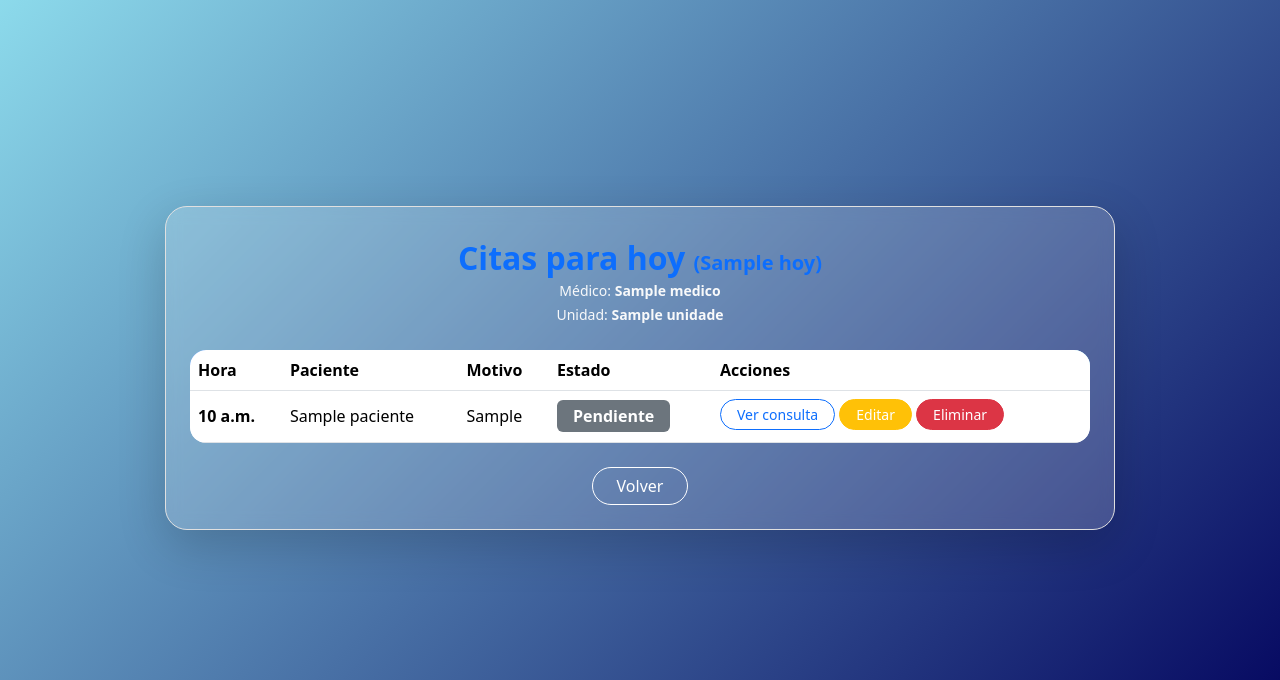
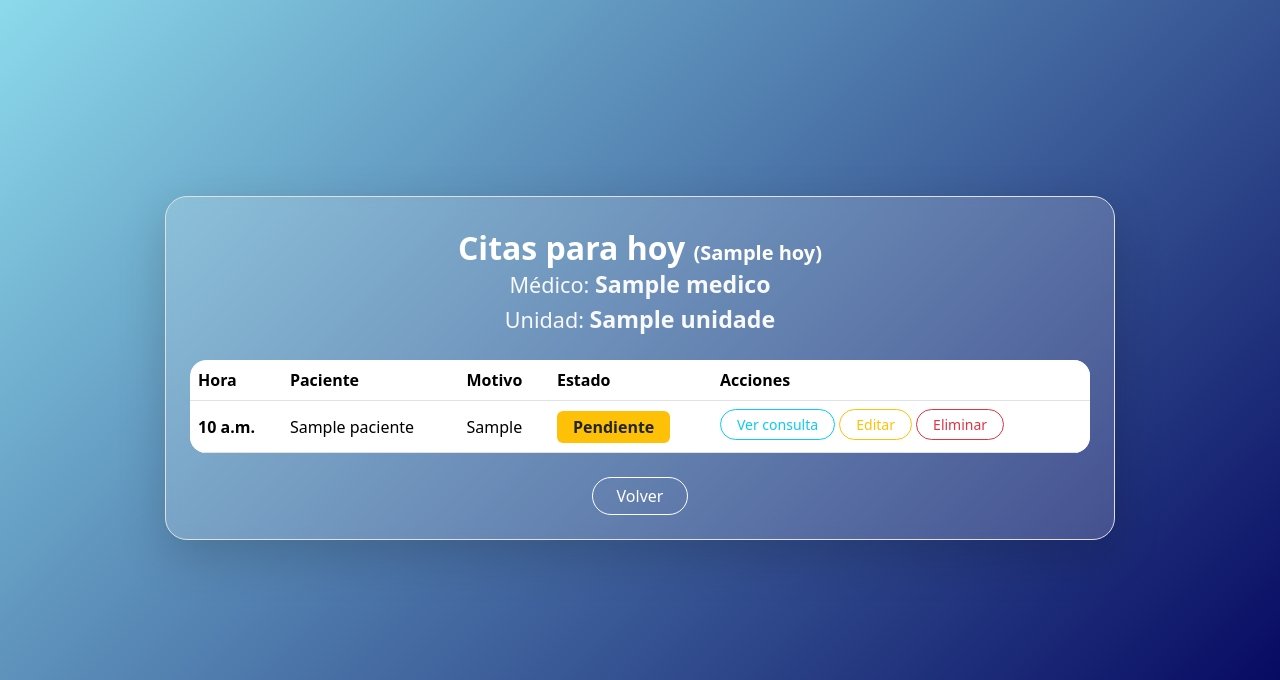
Before and after one commit to Eliasovalle22/eps_salud, a Django app: template core/templates/core/citas_medico.html in a window 1280 px wide. Shown: the part 56-736 px from the top of the page. Run offline with Django 5.2, Linux system fonts and the light colour scheme; tables that the repository leaves empty hold one stand-in row (values such as "Sample post"); the template is opened without the code that fills it: values that come from a table or form of the project are taken from there, most other values are stand-ins (such as "Sample title", 1, 10 or a date in 2020).

Commit message:
commit 17
cambio de estilos y colores para citas medicos y pacientes

```diff
--- a/core/templates/core/citas_medico.html
+++ b/core/templates/core/citas_medico.html
@@ -4,10 +4,10 @@
     <div class="card shadow-lg p-4 w-100" style="max-width: 950px; background: rgba(255,255,255,0.18); border-radius: 22px; backdrop-filter: blur(8px); border: 1.5px solid #e0e0e0;">
         <div class="mb-4 text-center">
             <i class="bi bi-calendar2-heart" style="font-size: 3rem; color: #0d6efd;"></i>
-            <h2 class="mt-2 mb-0 fw-bold text-primary">Citas para hoy{% if hoy %} <span class="fs-5 text-primary">({{ hoy }})</span>{% endif %}</h2>
-            <small class="text-light">
-                Médico: <strong>{{ medico.nombre }}</strong> <br>
-                Unidad: <strong>{{ medico.unidad.nombre }}</strong>
+            <h2 class="mt-2 mb-0 fw-bold text-white">Citas para hoy{% if hoy %} <span class="fs-5 text-white">({{ hoy }})</span>{% endif %}</h2>
+            <small class="text-light" style="font-size: 1.35rem;">
+                Médico: <strong style="font-size: 1.45rem;">{{ medico.nombre }}</strong> <br>
+                Unidad: <strong style="font-size: 1.45rem;">{{ medico.unidad.nombre }}</strong>
             </small>
         </div>
         {% if citas %}
@@ -29,14 +29,18 @@
                             <td>{{ cita.paciente.nombre }}</td>
                             <td>{{ cita.motivo }}</td>
                             <td>
-                                <span class="badge {% if cita.estado == 'pendiente' %}bg-warning text-dark{% elif cita.estado == 'realizada' %}bg-success{% else %}bg-secondary{% endif %} px-3 py-2 fs-6">
+                                <span class="badge
+                                    {% if cita.estado == 'pendiente' or cita.estado == 'P' %}bg-warning text-dark
+                                    {% elif cita.estado == 'realizada' or cita.estado == 'C' %}bg-success
+                                    {% elif cita.estado == 'A' %}bg-danger
+                                    {% else %}bg-secondary{% endif %} px-3 py-2 fs-6">
                                     {{ cita.get_estado_display }}
                                 </span>
                             </td>
                             <td>
-                                <a href="{% url 'ver_consulta' cita.id %}" class="btn btn-sm btn-outline-primary mb-1 rounded-pill px-3">Ver consulta</a>
-                                <a href="{% url 'editar_cita' cita.id %}" class="btn btn-sm btn-warning mb-1 rounded-pill px-3 text-white">Editar</a>
-                                <a href="{% url 'eliminar_cita' cita.id %}" class="btn btn-sm btn-danger mb-1 rounded-pill px-3">Eliminar</a>
+                                <a href="{% url 'ver_consulta' cita.id %}" class="btn btn-sm btn-outline-info mb-1 rounded-pill px-3">Ver consulta</a>
+                                <a href="{% url 'editar_cita' cita.id %}" class="btn btn-sm btn-outline-warning mb-1 rounded-pill px-3">Editar</a>
+                                <a href="{% url 'eliminar_cita' cita.id %}" class="btn btn-sm btn-outline-danger mb-1 rounded-pill px-3">Eliminar</a>
                             </td>
                         </tr>
                         {% endfor %}
```
Also changed, not shown: core/templates/core/citas_paciente.html (+10 -4 lines).
